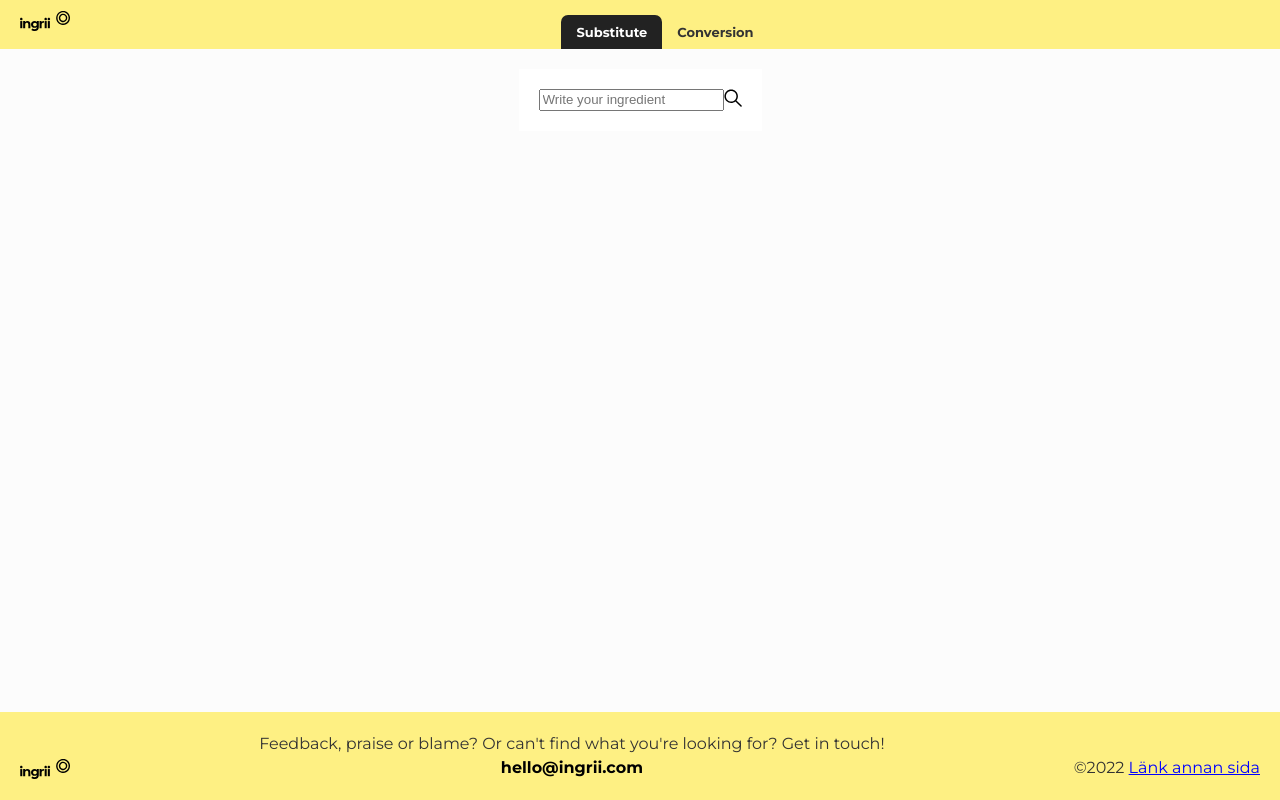
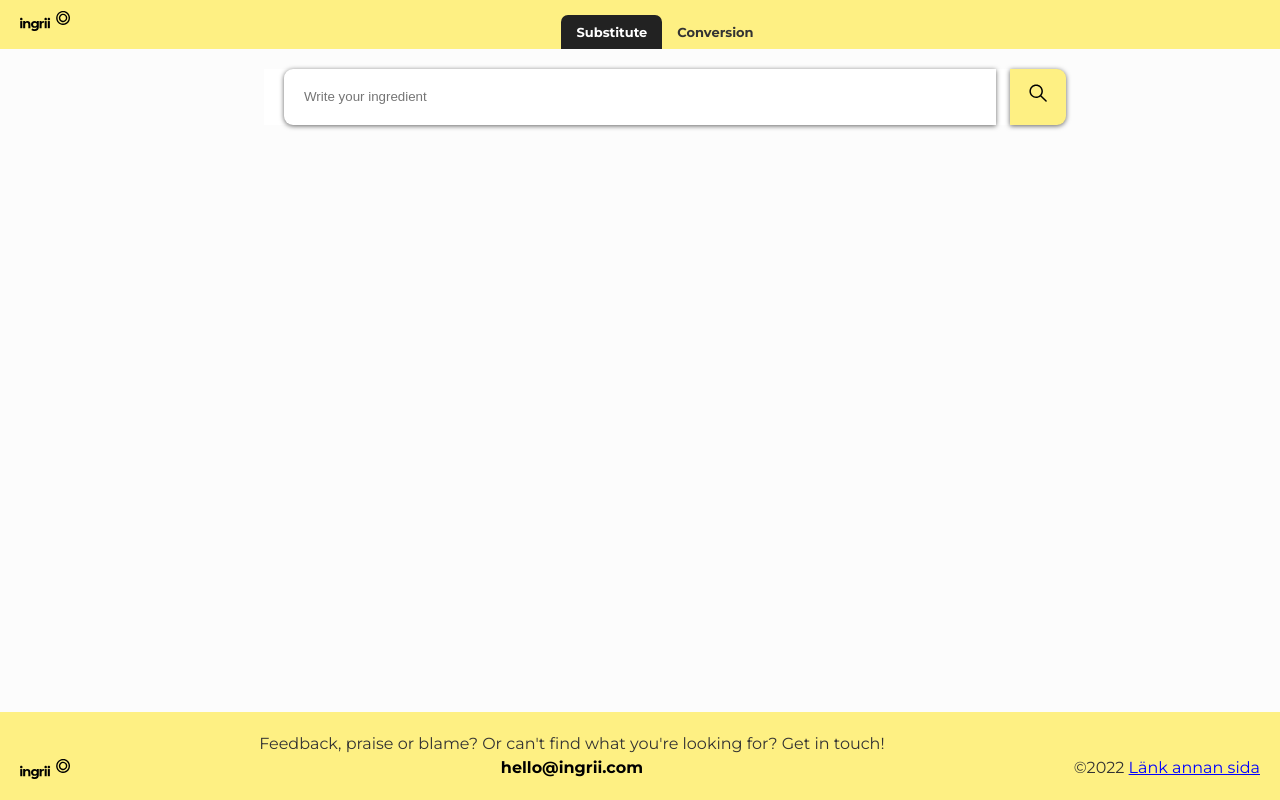
Before and after one commit to Annaaste/reactproject, a Next.js app: page /substitute in a window 1280 px wide. Built offline with nearby package versions, Linux system fonts and the light colour scheme.

Commit message:
added things from branch searchBarFunction

```diff
--- a/components/SearchBar/SearchBar.jsx
+++ b/components/SearchBar/SearchBar.jsx
@@ -3,8 +3,19 @@ import styles from './SearchBar.module.scss'
 const SearchBar = () => {
   return (
     <div className={styles.searchBarContainer}>
-      <input className="inputPlaceholder" type="text" placeholder='Write your ingredient'></input>
-      <button className="searchButton"><img src='../images/buttonIcon.svg'></img></button>
+      <div className={styles.searchInput}>
+        <input className={styles.input} type="text" placeholder="Write your ingredient" />
+        <div className={styles.autocomBox}>
+          <li>Buttermilk</li>
+          <li>Chipotle</li>
+          <li>Olive oil</li>
+          <li>Lime</li>
+          <li>Egg</li>
+        </div>
+        <div className={styles.searchButton}>
+          <button className={styles.buttonIcon}><img src='../images/icons/buttonIcon.svg'></img></button>
+        </div>
+      </div>
     </div>
   );
 }
--- a/components/SearchBar/SearchBar.module.scss
+++ b/components/SearchBar/SearchBar.module.scss
@@ -1,8 +1,75 @@
 @import 'colors.scss';
 
 .searchBarContainer {
-  display: flex;
-  justify-content: center;
-  background-color: white;
-  padding: 2rem;
+  background-color: $white;
+  padding: 0 20px;
+  box-sizing: border-box;
+  align-items: center;
 }
+
+.searchBarContainer .searchInput {
+  position: relative;
+  background: $white;
+  width: 100%;
+}
+
+.searchInput .input {
+  height: 56px;
+  width: 632px;
+  outline: none;
+  border: none;
+  padding: 0 60px 0 20px;
+  box-shadow: 0px 1px 5px $darkGrey;
+  border-radius: 9px 0px 0px 9px;
+}
+
+.searchButton {
+  height: 56px;
+  width: 56px;
+  line-height: 56px;
+  background-color: $yellow;
+  position: absolute;
+  top: 0;
+  right: -70px;
+  text-align: center;
+  cursor: pointer;
+  box-shadow: 0px 1px 5px $darkGrey;
+  border-radius: 0px 9px 9px 0px;
+}
+
+.searchButton:hover {
+  background: $easterYellow;
+}
+
+.searchInput .autocomBox {
+  //padding: 10px 8px;
+  max-height: 280px;
+  overflow-y: auto;
+  background-color: $white;
+  box-shadow: 0px 1px 5px 3px $darkGrey;
+  pointer-events: none;
+  opacity: 0;
+}
+
+.searchInput.active .autocomBox {
+  padding: 10px 8px;
+  opacity: 1;
+  pointer-events: auto;
+}
+
+.autocomBox li {
+  list-style: none;
+  padding: 8px 12px;
+  width: 100%;
+  cursor: default;
+  border-radius: 3px;
+  display: none;
+}
+
+.searchInput.active .autocomBox li {
+  display: block;
+}
+
+.autocomBox li:hover {
+  background: $lightGrey;
+}
```
Also changed, not shown: public/images/icons/buttonIcon.svg (renamed from public/images/buttonIcon.svg).
